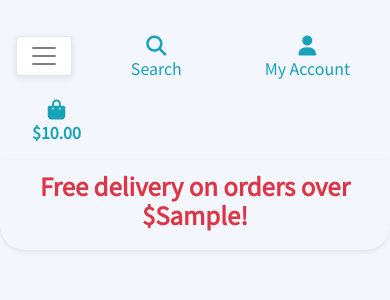
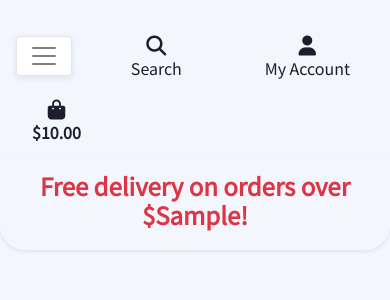
Before and after one commit to Code-Institute-Submissions/django-e-commerce-pc-shop, a Django app: template templates/base.html in a window 390 px wide. Shown: the top 300 px of the page. Run offline with Django 3.2, Linux system fonts and the light colour scheme; the template is opened without the code that fills it: most values are stand-ins (such as "Sample title", 1, 10 or a date in 2020); parts of the project's set-up code (start-up, migrations or seed data) failed here and were passed over; some libraries are stand-ins or nearby versions.

Commit message:
Applied site theme to mobile elements

```diff
--- a/templates/includes/mobile-top-header.html
+++ b/templates/includes/mobile-top-header.html
@@ -1,16 +1,16 @@
 <li class="list-inline-item">
     <a class="nav-link d-block d-lg-none" href="#" id="mobile-search" data-toggle="dropdown" aria-haspopup="true" aria-expanded="false">
-        <div class="text-center text-info">
+        <div class="text-center">
             <div><i class="fas fa-search fa-lg"></i></div>
             <p class="my-0">Search</p>
         </div>
     </a>
-    <div class="dropdown-menu w-100 p-4 my-0 bg-dark" aria-labelledby="mobile-search">
+    <div class="dropdown-menu w-100 p-4 my-0 app-color shadow-sm border-0" aria-labelledby="mobile-search">
         <form class="form" method="GET" action="">
             <div class="input-group w-100">
-                <input class="form-control border border-info" type="text" name="q" placeholder="Search our site">
+                <input class="form-control rounded-main" type="text" name="q" placeholder="Search our site">
                 <div class="input-group-append">
-                    <button class="form-control form-control btn border border-info" type="submit">
+                    <button class="form-control form-control btn" type="submit">
                         <span class="icon">
                             <i class="fas fa-search"></i>
                         </span>
@@ -22,7 +22,7 @@
 </li>
 <li class="list-inline-item dropdown">
     <a class="text-dark nav-link d-block d-lg-none" href="#" id="user-options" data-toggle="dropdown" aria-haspopup="true" aria-expanded="false">
-        <div class="text-center text-info">
+        <div class="text-center">
             <div><i class="fas fa-user fa-lg"></i></div>
             <p class="my-0">My Account</p>
         </div>
@@ -43,7 +43,7 @@
 <!-- Bag -->
 <li class="list-inline-item">
     <a class="{% if grand_total %}text-primary font-weight-bold{% else %}text-dark{% endif %} nav-link d-block d-lg-none" href="">
-        <div class="text-center text-info">
+        <div class="text-center">
             <div><i class="fas fa-shopping-bag fa-lg"></i></div>
             <p class="my-0">
                 {% if grand_total %}
```
